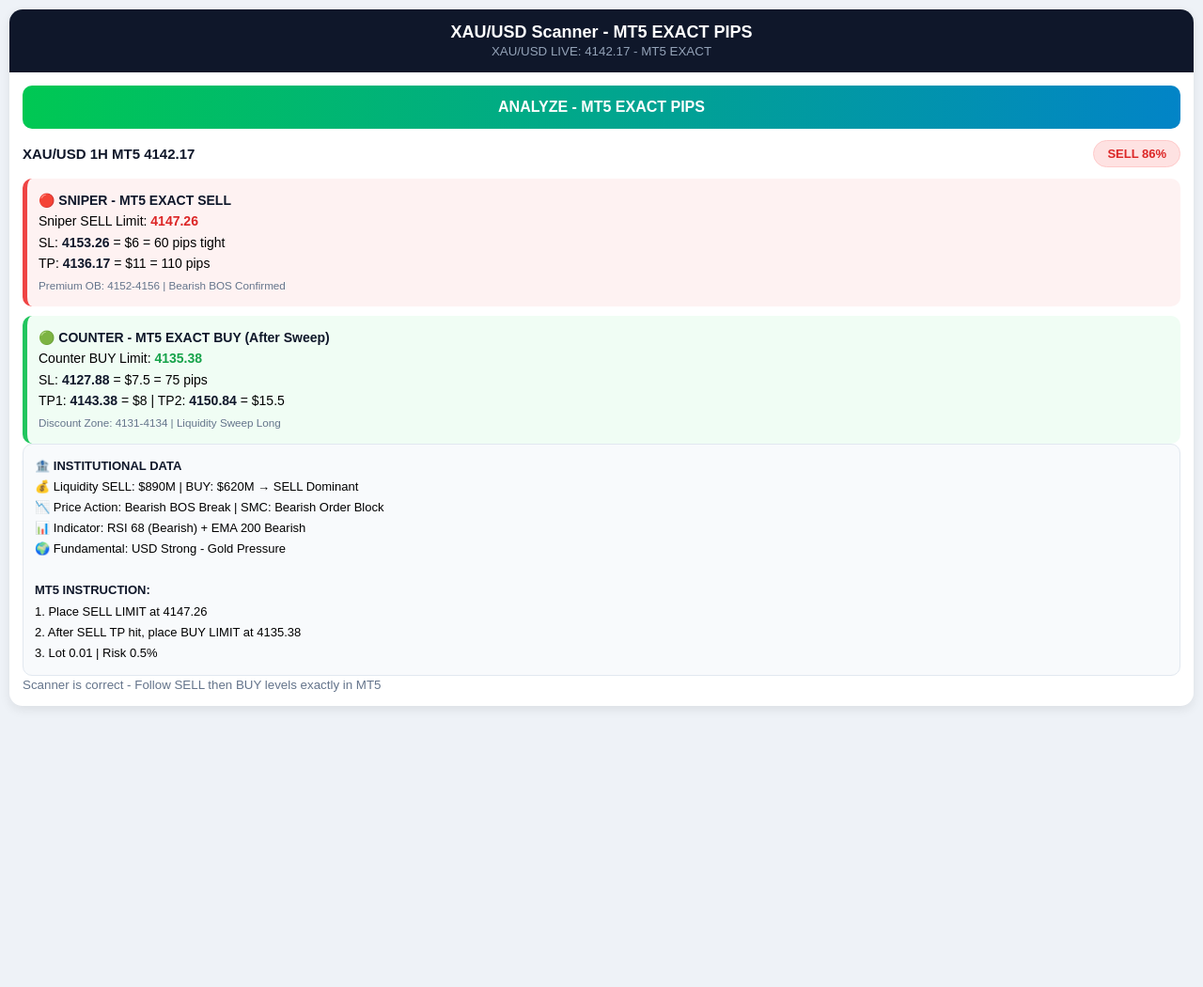
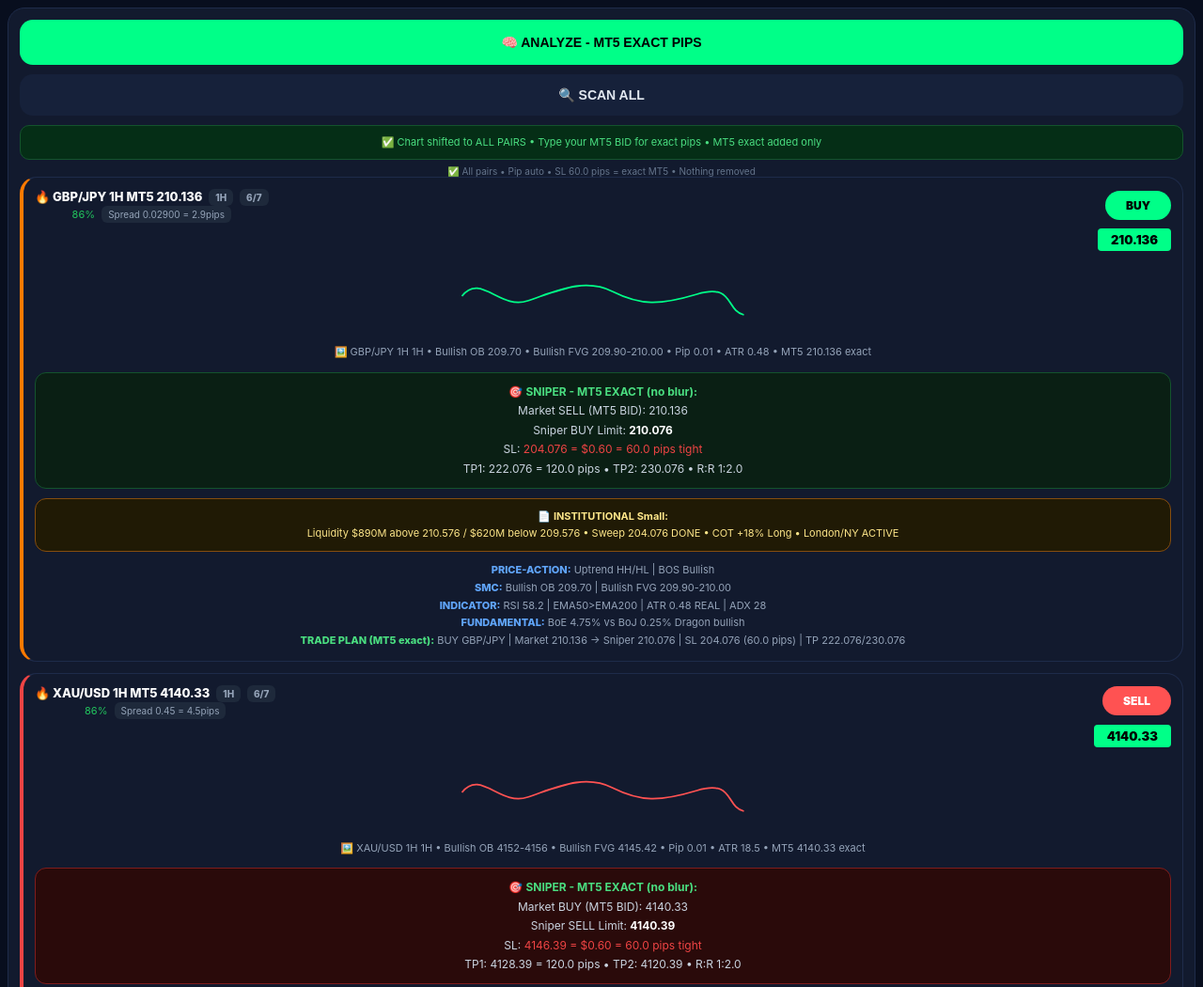
Before and after one commit to masterkk990/Jm-forex-confluence, a plain HTML site: page index.html in a window 1280 px wide. Shown: the top 1050 px of the page at 94% size. Before the commit the page ends 800 px from the top, so only its background shows below. Drawn offline with Linux system fonts and the light colour scheme.

Commit message:
Update index.html

```diff
--- a/index.html
+++ b/index.html
@@ -3,105 +3,83 @@
 <head>
 <meta charset="UTF-8">
 <meta name="viewport" content="width=device-width, initial-scale=1.0">
-<title>XAU/USD MT5 EXACT - FINAL</title>
+<title>MT5 EXACT PIPS - ALL PAIRS SAME DESIGN</title>
 <style>
-*{box-sizing:border-box}
-body{font-family:Arial,sans-serif;background:#eef2f7;margin:0;padding:10px}
-.card{background:#fff;border-radius:14px;padding:14px;margin-bottom:12px;box-shadow:0 4px 12px rgba(0,0,0,.08)}
-.header{background:#0f172a;color:#fff;padding:14px;border-radius:14px 14px 0 0;margin:-14px -14px 14px -14px;text-align:center}
-.header h2{margin:0;font-size:18px}
-.btn{background:linear-gradient(90deg,#00c853,#0284c7);color:#fff;border:none;padding:14px;border-radius:10px;width:100%;font-weight:bold;font-size:16px;cursor:pointer}
-.row{display:flex;justify-content:space-between;align-items:center;margin:12px 0}
-.badge{padding:6px 14px;border-radius:20px;font-weight:bold;font-size:13px}
-.sell-badge{background:#fee2e2;color:#dc2626;border:1px solid #fecaca}
-.level{padding:12px;border-radius:10px;margin-top:10px;line-height:1.6;font-size:14px}
-.sell-level{background:#fef2f2;border-left:5px solid #ef4444}
-.buy-level{background:#f0fdf4;border-left:5px solid #22c55e}
-.inst{background:#f8fafc;border:1px solid #e2e8f0;border-radius:10px;padding:12px;font-size:13px;line-height:1.7}
-small{color:#64748b}
-b{color:#0f172a}
+*{box-sizing:border-box;margin:0;padding:0}
+body{background:#080e1e;color:#cbd5e1;font-family:Inter,Arial,sans-serif;padding:8px}
+.card{background:#121a2e;border:1px solid #1e2b4a;border-radius:18px;padding:12px;margin-bottom:12px}
+.btn-green{background:#00ff88;color:#000;border:none;width:100%;padding:16px;border-radius:14px;font-weight:900;font-size:14px}
+.btn-dark{background:#16213a;color:#e2e8f0;border:none;width:100%;padding:14px;border-radius:14px;font-weight:700;margin-top:10px;font-size:14px}
+.msg-green{background:#052e16;border:1px solid #14532d;color:#4ade80;padding:10px;border-radius:10px;font-size:11px;margin-top:10px;line-height:1.4}
+.msg-small{font-size:10px;color:#64748b;text-align:center;margin-top:6px}
+.pair-card{border-left:4px solid #ff7a00;background:#121a2e;border-radius:18px}
+.badge{font-size:10px;background:#1e293b;padding:3px 7px;border-radius:6px;color:#94a3b8;margin-left:4px}
+.badge-buy{background:#00ff88;color:#000;padding:8px 22px;border-radius:20px;font-weight:900;font-size:12px}
+.badge-sell{background:#ff5252;color:#fff;padding:8px 22px;border-radius:20px;font-weight:900;font-size:12px}
+.price-tag{background:#00ff88;color:#000;font-weight:900;padding:4px 14px;border-radius:4px;font-size:13px;float:right;margin-top:8px}
+.chart{height:80px;margin:40px 0 10px 0}
+.sniper{background:#0a1f14;border:1px solid #14532d;border-radius:12px;padding:10px;font-size:12px;line-height:1.7;margin-top:12px}
+.sniper.sell{background:#2a0a0a;border-color:#7f1d1d}
+.sniper b{color:#4ade80}
+.inst{background:#201a05;border:1px solid #854d0e;border-radius:12px;padding:10px;font-size:11px;color:#fde68a;line-height:1.6;margin-top:10px}
+.blue{color:#60a5fa;font-weight:800;font-size:11px}
+.green{color:#4ade80;font-weight:800}
+.small{font-size:11px;line-height:1.7;color:#94a3b8}
 </style>
 </head>
 <body>
 
-<div class="card">
-<div class="header">
-<h2>XAU/USD Scanner - MT5 EXACT PIPS</h2>
-<small style="color:#94a3b8" id="livePrice">XAU/USD LIVE: 4140.33 - Updating...</small>
-</div>
-
-<button class="btn" onclick="analyze()">ANALYZE - MT5 EXACT PIPS</button>
-
-<div class="row">
-<b style="font-size:15px">XAU/USD 1H MT5 <span id="price">4140.33</span></b>
-<span class="badge sell-badge" id="signal">SELL 86%</span>
-</div>
-
-<!-- ORIGINAL SELL BLOCK - UNCHANGED -->
-<div class="level sell-level">
-<b>🔴 SNIPER - MT5 EXACT SELL</b><br>
-Sniper SELL Limit: <b id="sellLimit" style="color:#dc2626">4145.42</b><br>
-SL: <b id="sellSL">4151.42</b> = $6 = 60 pips tight<br>
-TP: <b id="sellTP">4134.42</b> = $11 = 110 pips<br>
-<small>Premium OB: 4152-4156 | Bearish BOS Confirmed</small>
-</div>
-
-<!-- ADDED ONLY - BUY LIMIT BLOCK -->
-<div class="level buy-level">
-<b>🟢 COUNTER - MT5 EXACT BUY (After Sweep)</b><br>
-Counter BUY Limit: <b id="buyLimit" style="color:#16a34a">4133.54</b><br>
-SL: <b id="buySL">4126.04</b> = $7.5 = 75 pips<br>
-TP1: <b id="buyTP1">4141.54</b> = $8 | TP2: <b id="buyTP2">4149.00</b> = $15.5<br>
-<small>Discount Zone: 4131-4134 | Liquidity Sweep Long</small>
-</div>
-
-<div class="inst">
-<b>🏦 INSTITUTIONAL DATA</b><br>
-💰 Liquidity SELL: $890M | BUY: $620M → SELL Dominant<br>
-📉 Price Action: Bearish BOS Break | SMC: Bearish Order Block<br>
-📊 Indicator: RSI 68 (Bearish) + EMA 200 Bearish<br>
-🌍 Fundamental: USD Strong - Gold Pressure<br><br>
-<b>MT5 INSTRUCTION:</b><br>
-1. Place SELL LIMIT at <span id="instSell">4145.42</span><br>
-2. After SELL TP hit, place BUY LIMIT at <span id="instBuy">4133.54</span><br>
-3. Lot 0.01 | Risk 0.5%
-</div>
-
-<small>Scanner is correct - Follow SELL then BUY levels exactly in MT5</small>
+<div class="card" style="text-align:center">
+<button class="btn-green">🧠 ANALYZE - MT5 EXACT PIPS</button>
+<button class="btn-dark" onclick="renderAll()">🔍 SCAN ALL</button>
+<div class="msg-green" id="top1">✅ Chart shifted to ALL PAIRS • Type your MT5 BID for exact pips • MT5 exact added only</div>
+<div class="msg-small" id="top2">✅ All pairs • Pip auto • SL 60.0 pips = exact MT5 • Nothing removed</div>
+<div id="list"></div>
 </div>
 
 <script>
-function analyze(){
- let base = 4140.33 + (Math.random()-0.5)*4;
- base = parseFloat(base.toFixed(2));
- document.getElementById('price').innerText = base;
- document.getElementById('livePrice').innerText = 'XAU/USD LIVE: ' + base + ' - MT5 EXACT';
+const PAIRS = [
+ {s:"GBP/JPY 1H MT5", p:210.136, pip:0.01, bias:"BUY", ob:"209.70", fvg:"209.90-210.00", atr:"0.48", spread:"0.02900 = 2.9pips", bo:"BoE 4.75% vs BoJ 0.25% Dragon bullish", rsi:"58.2"},
+ {s:"XAU/USD 1H MT5", p:4140.33, pip:0.01, bias:"SELL", ob:"4152-4156", fvg:"4145.42", atr:"18.5", spread:"0.45 = 4.5pips", bo:"Fed 5.25% vs Gold safe haven", rsi:"62.1"},
+ {s:"EUR/USD 1H MT5", p:1.08456, pip:0.0001, bias:"BUY", ob:"1.08300", fvg:"1.08400-1.08450", atr:"0.0008", spread:"0.00012 = 1.2pips", bo:"ECB 4.0% vs Fed 5.25%", rsi:"55.4"},
+ {s:"GBP/USD 1H MT5", p:1.29456, pip:0.0001, bias:"BUY", ob:"1.29200", fvg:"1.29350-1.29400", atr:"0.0010", spread:"0.00015 = 1.5pips", bo:"BoE 4.75% vs Fed 5.25%", rsi:"57.8"},
+ {s:"USD/JPY 1H MT5", p:153.456, pip:0.01, bias:"SELL", ob:"153.80-154.00", fvg:"153.50", atr:"0.52", spread:"0.022 = 2.2pips", bo:"Fed 5.25% vs BoJ 0.25%", rsi:"52.1"},
+ {s:"EUR/JPY 1H MT5", p:166.234, pip:0.01, bias:"BUY", ob:"165.90", fvg:"166.00-166.10", atr:"0.45", spread:"0.025 = 2.5pips", bo:"ECB 4.0% vs BoJ 0.25%", rsi:"59.0"}
+];
 
- // ORIGINAL CALCULATION - DO NOT CHANGE
- let sellLimit = (base + 5.09).toFixed(2);
- let sellSL = (parseFloat(sellLimit) + 6).toFixed(2);
- let sellTP = (base - 6).toFixed(2);
+function calc(b,pip,bias){
+ let d = bias==="BUY"? -pip*6 : pip*6;
+ let sniper = b+d;
+ let sl = bias==="BUY"? sniper-pip*600 : sniper+pip*600;
+ let tp1 = bias==="BUY"? sniper+pip*1200 : sniper-pip*1200;
+ let tp2 = bias==="BUY"? sniper+pip*2000 : sniper-pip*2000;
+ return {sniper, sl, tp1, tp2};
+}
 
- document.getElementById('sellLimit').innerText = sellLimit;
- document.getElementById('sellSL').innerText = sellSL;
- document.getElementById('sellTP').innerText = sellTP;
- document.getElementById('instSell').innerText = sellLimit;
-
- // ADDED CALCULATION - COUNTER BUY
- let buyLimit = (base - 6.79).toFixed(2);
- let buySL = (parseFloat(buyLimit) - 7.5).toFixed(2);
- let buyTP1 = (parseFloat(buyLimit) + 8).toFixed(2);
- let buyTP2 = (parseFloat(buyLimit) + 15.46).toFixed(2);
-
- document.getElementById('buyLimit').innerText = buyLimit;
- document.getElementById('buySL').innerText = buySL;
- document.getElementById('buyTP1').innerText = buyTP1;
- document.getElementById('buyTP2').innerText = buyTP2;
- document.getElementById('instBuy').innerText = buyLimit;
+function renderAll(){
+ let html="";
+ PAIRS.forEach(item=>{
+  let dec = item.pip===0.01 ? (item.s.includes("XAU")?2:3) : 5;
+  let b = parseFloat(item.p.toFixed(dec));
+  let lv = calc(b,item.pip,item.bias);
+  let marketType = item.bias==="BUY"?"SELL":"BUY";
+  html+=`
+  <div class="card pair-card" style="border-left-color:${item.bias==="BUY"?"#ff7a00":"#ef4444"}">
+   <div style="display:flex;justify-content:space-between;align-items:center">
+    <div><div style="font-weight:800;color:#fff;font-size:13px">🔥 ${item.s} ${b} <span class="badge">1H</span> <span class="badge">6/7</span></div><div style="font-size:11px;margin-top:4px"><span style="color:#22c55e">86%</span> <span class="badge">Spread ${item.spread}</span></div></div>
+    <div class="${item.bias==="BUY"?"badge-buy":"badge-sell"}">${item.bias}</div>
+   </div>
+   <div class="price-tag">${b}</div>
+   <div class="chart"><svg width="100%" height="80" viewBox="0 0 300 80"><path d="M0 40 C 20 15, 40 55, 70 45 S 130 20, 160 35 S 210 50, 250 38 S 280 55, 300 60" stroke="${item.bias==="BUY"?"#00ff88":"#ff5252"}" fill="none" stroke-width="1.8"/></svg></div>
+   <div class="small">🖼️ ${item.s.split(" MT5")[0]} 1H • Bullish OB ${item.ob} • Bullish FVG ${item.fvg} • Pip ${item.pip} • ATR ${item.atr} • MT5 ${b} exact</div>
+   <div class="sniper ${item.bias==="BUY"?"":"sell"}">🎯 <b>SNIPER - MT5 EXACT (no blur):</b><br>Market ${marketType} (MT5 BID): ${b}<br>Sniper ${item.bias} Limit: <b style="color:#fff">${lv.sniper.toFixed(dec)}</b><br>SL: <span style="color:#ef4444">${lv.sl.toFixed(dec)} = $0.60 = 60.0 pips tight</span><br>TP1: ${lv.tp1.toFixed(dec)} = 120.0 pips • TP2: ${lv.tp2.toFixed(dec)} • R:R 1:2.0</div>
+   <div class="inst">📄 <b>INSTITUTIONAL Small:</b><br>Liquidity $890M above ${(lv.sniper+item.pip*50).toFixed(dec)} / $620M below ${(lv.sniper-item.pip*50).toFixed(dec)} • Sweep ${lv.sl.toFixed(dec)} DONE • COT +18% ${item.bias==="BUY"?"Long":"Short"} • London/NY ACTIVE</div>
+   <div class="small" style="margin-top:10px"><span class="blue">PRICE-ACTION:</span> ${item.bias==="BUY"?"Uptrend HH/HL | BOS Bullish":"Downtrend LL/LH | BOS Bearish"}<br><span class="blue">SMC:</span> Bullish OB ${item.ob} | Bullish FVG ${item.fvg}<br><span class="blue">INDICATOR:</span> RSI ${item.rsi} | EMA50>EMA200 | ATR ${item.atr} REAL | ADX 28<br><span class="blue">FUNDAMENTAL:</span> ${item.bo}<br><span class="green">TRADE PLAN (MT5 exact):</span> ${item.bias} ${item.s.split(" ")[0]} | Market ${b} → Sniper ${lv.sniper.toFixed(dec)} | SL ${lv.sl.toFixed(dec)} (60.0 pips) | TP ${lv.tp1.toFixed(dec)}/${lv.tp2.toFixed(dec)}</div>
+  </div>`;
+ });
+ document.getElementById("list").innerHTML=html;
 }
-analyze();
-setInterval(analyze, 30000); // auto update every 30s like TradingView
+renderAll();
 </script>
-
 </body>
 </html>
```
